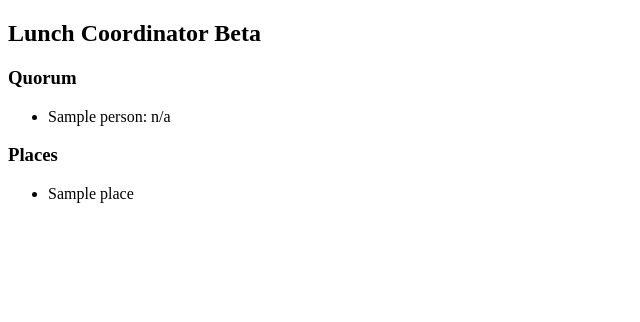
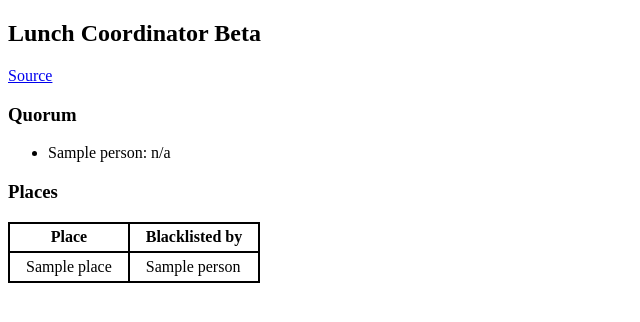
Before and after one commit to nmalbran/lunchCoordinator, a Django app: page /quorum/ in a window 1280 px wide. Shown: the top 322 px of the page, without its empty margins (0-640 px from the left). Run offline with Django 3.2, Linux system fonts and the light colour scheme; tables that the repository leaves empty hold one stand-in row (values such as "Sample post").

Commit message:
Added active for place/person. Added more info to mail and quorum.

```diff
--- a/web/models.py
+++ b/web/models.py
@@ -4,19 +4,25 @@ from django_extensions.db.fields import UUIDField
 class Place(models.Model):
     name = models.CharField(max_length=200, unique=True)
     info = models.TextField(blank=True)
+    active = models.BooleanField(default=True)
 
     class Meta:
         verbose_name = 'Place'
         verbose_name_plural = 'Places'
-        ordering = ['name']
+        ordering = ['-active', 'name']
 
     def __unicode__(self):
         return self.name
+
+    @property
+    def blacklisted_by(self):
+        return ', '.join([p.person.name for p in self.blacklist_set.all()])
 
 
 class Person(models.Model):
     name = models.CharField(max_length=100, unique=True)
     mail = models.EmailField()
+    active = models.BooleanField(default=True)
 
 
     class Meta:
@@ -37,7 +43,7 @@ class Person(models.Model):
 
 class Quorum(models.Model):
     uuid = UUIDField(primary_key=True)
-    person = models.ForeignKey('Person')
+    person = models.ForeignKey('Person', unique=True)
     lunch = models.CharField('Almuerza hoy?', max_length=5, choices=[('n/a','n/a'), ('yes','yes'), ('no','no')], default='n/a')
 
     class Meta:
--- a/web/templates/base.html
+++ b/web/templates/base.html
@@ -3,11 +3,16 @@
 <head>
     <title>Lunch Coordinator Beta</title>
 
+<style>
+    {% block css %}
+    {% endblock css %}
+</style>
+
 </head>
 <body>
 <h2>Lunch Coordinator Beta</h2>
+<p><a href="https://github.com/nmalbran/lunchCoordinator">Source</a></p>
     {% block content %}
-
     {% endblock content %}
 </body>
 </html>
--- a/web/templates/quorum.html
+++ b/web/templates/quorum.html
@@ -12,12 +12,37 @@
     {% endfor %}
 
     <h3>Places</h3>
-    {% for p in places %}
 
-        <ul>
-            <li>{{p.name}}</li>
-        </ul>
+        <table>
+            <tr>
+                <th>Place</th>
+                <th>Blacklisted by</th>
+            </tr>
 
-    {% endfor %}
+        {% for p in places %}
+            <tr class="{% if not p.active %}off{% endif %}">
+                <td>{{p.name}}</td>
+                <td>{{p.blacklisted_by}}</td>
+            </tr>
+        {% endfor %}
+
+        </table>
 
 {% endblock content %}
+
+{% block css %}
+    table, th{
+        border: 2px solid black;
+        border-collapse: collapse;
+    }
+    tr{
+        margin: 0;
+    }
+    tr.off{
+        text-decoration: line-through;
+    }
+    td, th{
+        padding: .3em 1em;
+        border-right: 2px solid black;
+    }
+{% endblock css %}
--- a/web/templates/quorum_mail.html
+++ b/web/templates/quorum_mail.html
@@ -35,6 +35,10 @@ Almuerzas en la oficina hoy?<br/><br/>
     </tr>
 </table>
 <br/><br/>
+
+Tu blacklist actual es: %(blacklist)s.
+
+<br/><br/>
 Bye!
 </body>
 </html>
```
Also changed, not shown: web/admin.py (+5 -2 lines), web/scripts.py (+5 -2 lines), web/migrations/0010_auto_20141002_0525.py (added).
